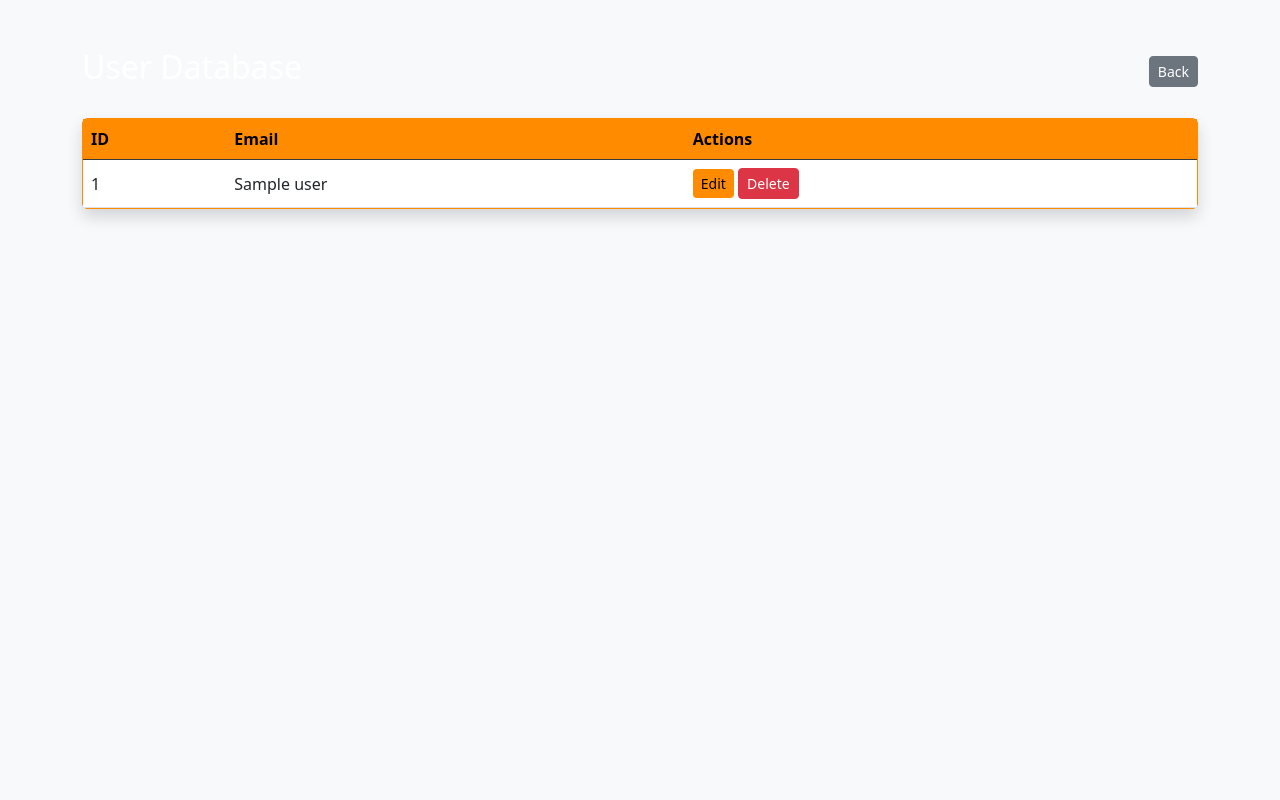
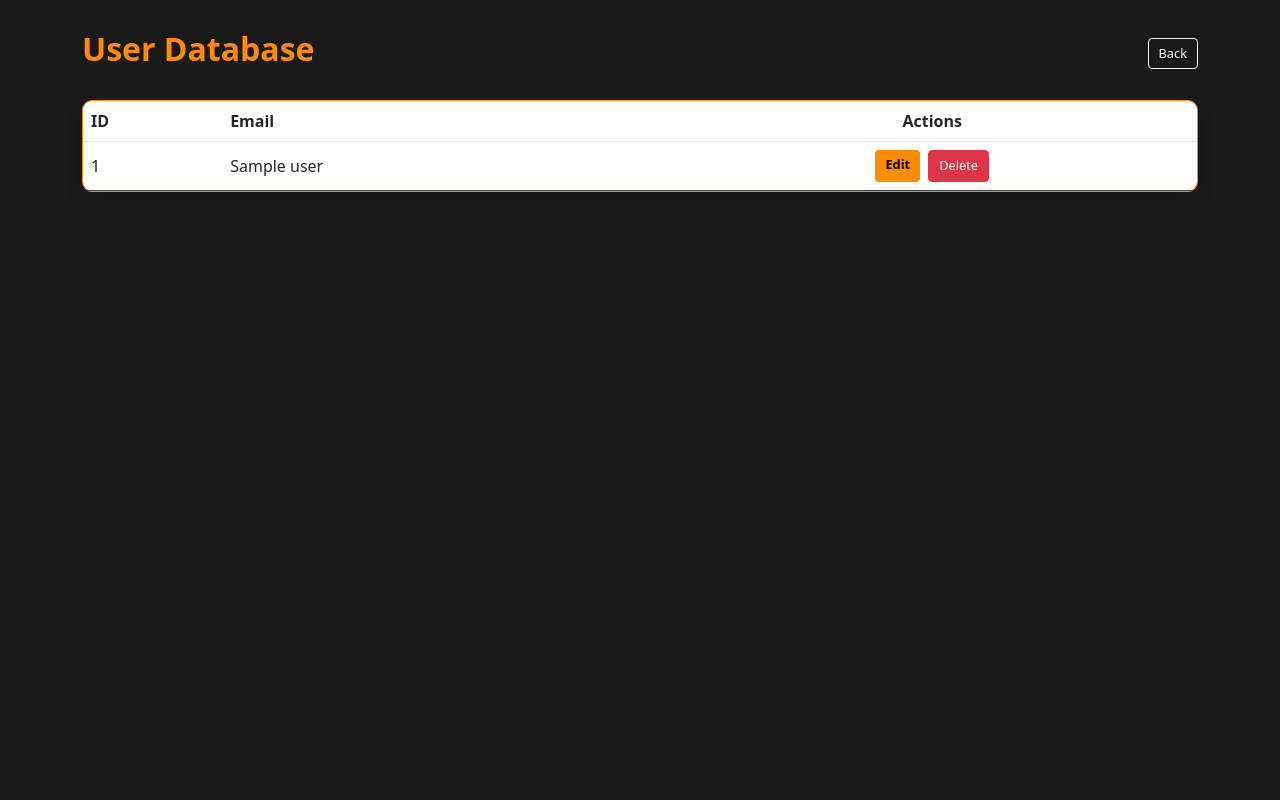
Before and after one commit to agamchugh/agam, a Flask app: template templates/admin.html in a window 1280 px wide. Run offline with Flask 3, Linux system fonts and the light colour scheme; the template is opened without the code that fills it: most values are stand-ins (such as "Sample title", 1, 10 or a date in 2020).

Commit message:
Update admin.html

```diff
--- a/templates/admin.html
+++ b/templates/admin.html
@@ -3,41 +3,47 @@
 <head>
     <meta charset="UTF-8">
     <meta name="viewport" content="width=device-width, initial-scale=1.0">
+    <meta name="theme-color" content="#1a1a1a">
     <title>Admin Panel</title>
     <link href="https://cdn.jsdelivr.net/npm/bootstrap@5.3.0/dist/css/bootstrap.min.css" rel="stylesheet">
     <style>
-        body { background-color: #1a1a1a !important; color: white; }
-        .table { color: white !important; }
-        .table-dark { --bs-table-bg: #ff8c00; --bs-table-color: black; }
-        .card { background-color: #2d2d2d; border: 1px solid #ff8c00; }
-        .btn-warning { background-color: #ff8c00 !important; border: none !important; color: black !important; }
+        html, body { background-color: #1a1a1a !important; min-height: 100%; margin: 0; color: white; }
+        .container { padding-top: 30px; padding-bottom: 30px; }
+        .card { background-color: #2d2d2d; border: 1px solid #ff8c00; border-radius: 10px; overflow: hidden; }
+        .table { color: white !important; margin-bottom: 0; }
+        .table thead { background-color: #ff8c00; color: black; }
+        .btn-orange { background-color: #ff8c00 !important; color: black !important; font-weight: bold; border: none; }
+        .btn-sm { padding: 5px 10px; font-size: 0.8rem; }
+        h2 { color: #ff8c00; font-weight: bold; }
     </style>
 </head>
-<body class="bg-light">
-    <div class="container mt-5">
+<body>
+    <div class="container">
         <div class="d-flex justify-content-between align-items-center mb-4">
             <h2>User Database</h2>
-            <a href="/dashboard" class="btn btn-secondary btn-sm">Back</a>
+            <a href="/dashboard" class="btn btn-outline-light btn-sm">Back</a>
         </div>
 
         <div class="card shadow">
             <div class="table-responsive">
-                <table class="table table-hover align-middle mb-0">
-                    <thead class="table-dark">
+                <table class="table table-hover align-middle">
+                    <thead>
                         <tr>
                             <th>ID</th>
                             <th>Email</th>
-                            <th>Actions</th>
+                            <th class="text-center">Actions</th>
                         </tr>
                     </thead>
                     <tbody>
                         {% for user in users %}
-                        <tr>
+                        <tr style="border-bottom: 1px solid #444;">
                             <td>{{ user[0] }}</td>
                             <td>{{ user[1] }}</td>
-                            <td>
-                                <a href="/edit/{{ user[0] }}" class="btn btn-warning btn-sm">Edit</a>
-                                <a href="/delete/{{ user[0] }}" class="btn btn-danger btn-sm">Delete</a>
+                            <td class="text-center">
+                                <div class="d-flex gap-2 justify-content-center">
+                                    <a href="/edit/{{ user[0] }}" class="btn btn-orange btn-sm">Edit</a>
+                                    <a href="/delete/{{ user[0] }}" class="btn btn-danger btn-sm">Delete</a>
+                                </div>
                             </td>
                         </tr>
                         {% endfor %}
```
